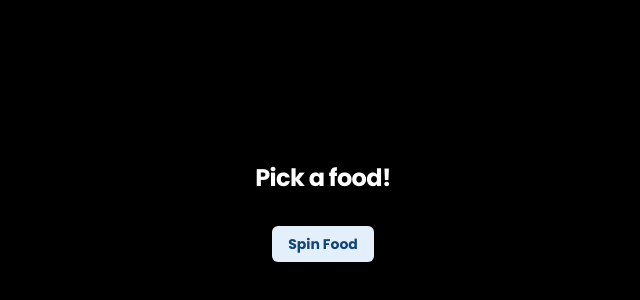
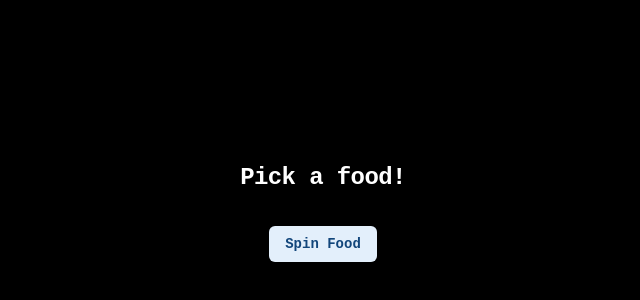
Before and after one commit to darareaksmeyh-git/random-food, a React (Vite) app: page / in a window 1280 px wide. Shown: the part 188-488 px from the top of the page, without its empty margins (317-957 px from the left). Built offline with nearby package versions, Linux system fonts and the light colour scheme.

Commit message:
fix font

```diff
--- a/src/main.tsx
+++ b/src/main.tsx
@@ -8,10 +8,10 @@ import "@fontsource/poppins/700.css";
 // Customize Joy theme
 const theme = extendTheme({
   fontFamily: {
-    body: "Poppins, sans-serif",
-    display: "Poppins, sans-serif",
+    body: "monospace, sans-serif",
+    display: "monospace, sans-serif",
     code: "monospace",
-    fallback: "Arial, sans-serif",
+    fallback: "monospace, sans-serif",
   },
 });
 
```
